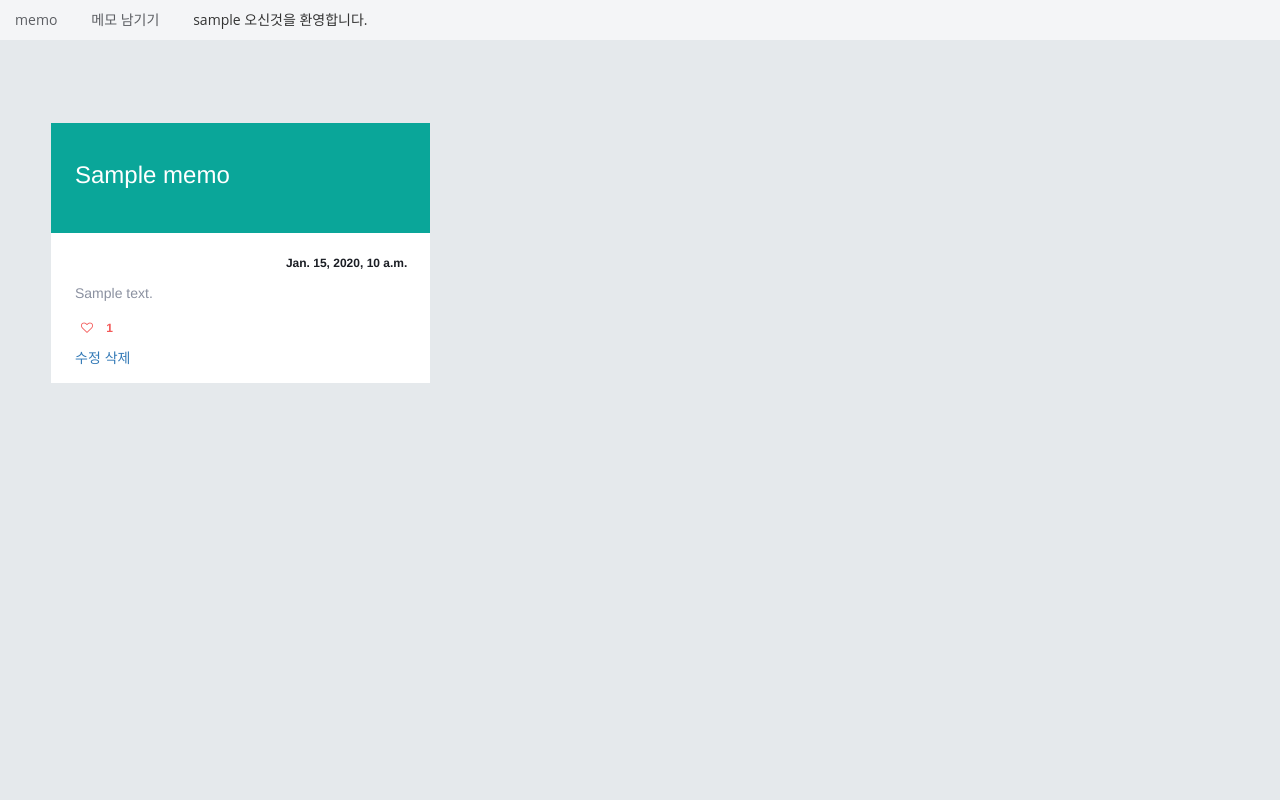
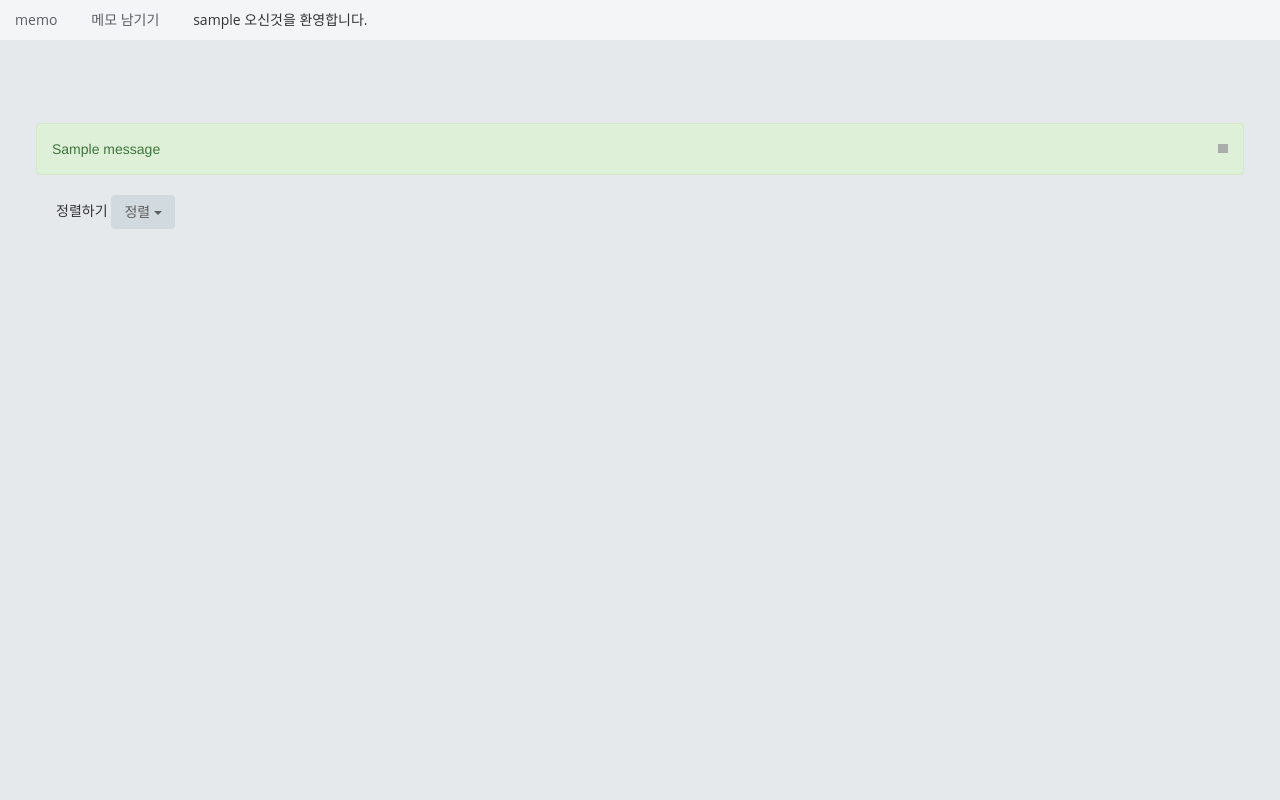
Before and after one commit to isl2121/project_memo, a Django app: page / in a window 1280 px wide. Run offline with Django 3.2, Linux system fonts and the light colour scheme; a user stored in the database is signed in; tables that the repository leaves empty hold one stand-in row (values such as "Sample post"); one stand-in notice (Sample message) is shown; some libraries are stand-ins or nearby versions; grey boxes are pictures that could not be loaded.

Commit message:
템플릿 변경 날짜 포멧 변경 메모 남기기 - 로그인 필수 좋아요 - 로그인필수 - 하트오류 수정 정렬 ui

```diff
--- a/memo/urls.py
+++ b/memo/urls.py
@@ -9,5 +9,6 @@ urlpatterns = [
     path('make/', views.make, name='make'),
     path('delete/<int:pk>/', views.delete, name='delete'),
     path('modify/<int:pk>/', views.modify, name='modify'),
-    path('like/<int:pk>/', views.like, name='like')
+    path('like/<int:pk>/', views.like, name='like'),
+    path('', include('django.contrib.auth.urls'))
 ]
--- a/memo/views.py
+++ b/memo/views.py
@@ -1,17 +1,37 @@
 from django.shortcuts import render, redirect
 from django.views.generic import ListView
-import json
+
 from .models import Memo
-from django.http import HttpResponse
+from django.http import HttpResponse, HttpResponseRedirect
 from .foms import UserForm, LoginForm, MemoForm
+from django.contrib import messages
 from django.contrib.auth.models import User
-from django.contrib.auth import login, authenticate
-from django.contrib.auth.decorators import login_required
-from django.views.decorators.http import require_POST
+from django.contrib.auth import authenticate
+from django.contrib.auth import login as auth_login
+from django.db.models import Count
+
 # Create your views here.
 
 class MemoLV(ListView):
     model = Memo
+    queryset = Memo.objects.all()
+
+    def get(self, request, *args, **kwargs):
+        orderby = request.GET.get('orderby')
+
+        if orderby == 'like':
+            print(self.queryset)
+            self.queryset = Memo.objects.annotate(like_count=Count('likes')).order_by('-like_count', '-update_time')
+            print(self.queryset)
+        elif orderby == 'mypost':
+            if User.is_authenticated:
+                user = User.objects.get(username=request.user.get_username())
+                self.queryset = Memo.objects.filter(user_name=user)
+            else:
+                self.queryset = Memo.objects.all().order_by('-update_time')
+        else:
+            self.queryset = Memo.objects.all().order_by('-update_time')
+        return super(MemoLV, self).get(request, *args, **kwargs)
 
     def get_context_data(self, **kwargs):
         context = super(MemoLV, self).get_context_data(**kwargs)
@@ -24,7 +44,7 @@ def signup(requset):
         form = UserForm(requset.POST)
         if form.is_valid():
             new_user = User.objects.create_user(**form.cleaned_data)
-            login(requset, new_user)
+            auth_login(requset, new_user)
             return redirect('memo:index')
     else:
         form = UserForm
@@ -40,7 +60,7 @@ def login(request):
             password = request.POST('password')
             user = authenticate(username=username, password=password)
             if user is not None:
-                login(request, user)
+                auth_login(request, user)
                 return redirect('memo:index')
 
         return HttpResponse('로그인 실패. 다시 시도 해보세요.')
@@ -52,17 +72,21 @@ def login(request):
 
 
 def make(request):
-    if request.method == 'POST':
-        form = MemoForm(request.POST)
-        if form.is_valid():
-            memo = form.save(commit=False)
-            memo.user_name = User.objects.get(username = request.user.get_username())
-            memo.save_memo()
-            return redirect('memo:index')
+    if request.user.is_authenticated:
+        if request.method == 'POST':
+            form = MemoForm(request.POST)
+            if form.is_valid():
+                memo = form.save(commit=False)
+                memo.user_name = User.objects.get(username = request.user.get_username())
+                memo.save_memo()
+                return redirect('memo:index')
+        else:
+            form = MemoForm()
+        return render(request, 'memo/make_memo.html' , {'form':form})
     else:
-        form = MemoForm()
 
-    return render(request, 'memo/make_memo.html' , {'form':form})
+        messages.warning(request, '로그인한 유저만 메시지를 남길수 있습니다.')
+        return HttpResponseRedirect('/')
 
 def delete(request, pk):
     memo = Memo.objects.get(pk=pk)
@@ -70,7 +94,8 @@ def delete(request, pk):
 
     if memo.user_name == user:
         memo.delete()
-        return redirect('memo:index')
+        messages.info(request, '성공적으로 삭제되었습니다.')
+        return HttpResponseRedirect('/')
     else:
         return render(request, 'memo/warning.html')
 
@@ -91,14 +116,18 @@ def modify(request, pk):
 
     return render(request, 'memo/modify_memo.html', {'memo':memo, 'form':form})
 
-@login_required
+
 def like(request, pk):
-    memo = Memo.objects.get(pk=pk)
-    user = User.objects.get(username=request.user.get_username())
+    if request.user.is_authenticated:
+        memo = Memo.objects.get(pk=pk)
+        user = User.objects.get(username=request.user.get_username())
 
-    if memo.likes.filter(id=user.id).exists():
-        memo.likes.remove(user)
+        if memo.likes.filter(id=user.id).exists():
+            memo.likes.remove(user)
+        else:
+            memo.likes.add(user)
+        return redirect('memo:index')
+
     else:
-        memo.likes.add(user)
-
-    return redirect('memo:index')
+        messages.warning(request, '로그인한 유저만 좋아요할수 있습니다.')
+        return HttpResponseRedirect('/')
--- a/project_memo/settings.py
+++ b/project_memo/settings.py
@@ -116,7 +116,7 @@ AUTH_PASSWORD_VALIDATORS = [
 
 LANGUAGE_CODE = 'en-us'
 
-TIME_ZONE = 'UTC'
+TIME_ZONE = 'Asia/Seoul'
 
 USE_I18N = True
 
--- a/templates/base_layout/layout.html
+++ b/templates/base_layout/layout.html
@@ -1,4 +1,5 @@
 {% load static %}
+
 <!DOCTYPE html>
 <html lang="ko">
     <head>
@@ -15,12 +16,10 @@
         <![endif]-->
     </head>
     <body class="horizontal-menu">
-
         <!-- BEGIN HEADER -->
         <!-- END HEADER -->
         <!-- BEGIN CONTAINER -->
         <div class="page-container row-fluid">
-
             <div class="page-content">
                 <div class="pull-right bar">
                     <div class="bar-inner">
@@ -38,39 +37,37 @@
                             <li>
                                 {% if user.is_authenticated %}
                                     {{ user.username }} 오신것을 환영합니다.
+                                {% else %}
+                                    <a href=" {% url 'memo:login' %}">
+                                        로그인하기
+                                    </a>
                                 {% endif %}
                             </li>
                         </ul>
                     </div>
-
-
                 </div>
                 <div class="content">
+                    {% if messages %}
+                        {% for message in messages %}
+                            <div class="row  m-r-10 m-l-10">
+                                <div class="alert {% if message.tags %} alert-{{ message.tags }} {% endif %} ">
+                                    <button class="close" data-dismiss="alert"></button>
+                                    {{ message }}
+                                </div>
+                            </div>
+                        {% endfor %}
+                    {% endif %}
+
                     {% block content %}
                     {% endblock %}
                 </div>
             </div>
-
         </div>
-      <!-- END CONTAINER -->
-      <!-- END PAGE
-         <body class="horizontal-menu">
-         	<div class="page-content">
-         		<div class="content ">
-         			<div id="container">
-         				<div class="row hidden-xlg">
-
-
-
-         				</div>
-         			</div>
-
-         		</div>
-         	</div>
-         	<!-- jQuery (부트스트랩의 자바스크립트 플러그인을 위해 필요합니다) -->
+        <script src="//code.jquery.com/jquery.min.js"></script>
         <script src="{% static 'js/webarch.js' %}" type="text/javascript"></script>
-      <script src="//code.jquery.com/jquery.min.js"></script>
-    {% block js %}
-   {% endblock js %}
+        <script src="http://ajax.aspnetcdn.com/ajax/jquery.validate/1.11.1/jquery.validate.min.js"></script>
+        <script src="http://cdnjs.cloudflare.com/ajax/libs/modernizr/2.6.2/modernizr.min.js"></script>
+        <script src="http:////cdnjs.cloudflare.com/ajax/libs/jquery/1.9.1/jquery.min.js"></script>
+        <script src="http://cdnjs.cloudflare.com/ajax/libs/twitter-bootstrap/2.3.1/js/bootstrap.min.js"></script>
     </body>
 </html>
--- a/templates/memo/make_memo.html
+++ b/templates/memo/make_memo.html
@@ -1,5 +1,6 @@
+
+
 {% extends 'base_layout/layout.html' %}
-
 {% block content %}
 <form method="post">
     {% csrf_token %}
@@ -27,7 +28,6 @@
                                     {{ form.content }}
                                 </div>
                             </div>
-
                         </div>
                     </div>
                 </div>
--- a/templates/memo/memo_list.html
+++ b/templates/memo/memo_list.html
@@ -2,44 +2,57 @@
 
 {% extends 'base_layout/layout.html' %}
 {% block content %}
+{% load custom_tags %}
+<div class="row col-md-12 m-b-10 m-l-10 pull-right">
+    정렬하기
+    <div class="btn-group">
+        <a class="btn dropdown-toggle btn-demo-space" data-toggle="dropdown" href="#"> 정렬 <span class="caret"></span> </a>
+        <ul class="dropdown-menu">
+            <li><a href="/?orderby=like">좋아요</a></li>
+            {% if user.is_authenticated %}
+            <li><a href="/?orderby=mypost">내가 쓴 메모</a></li>
+            {% endif %}
+            <li><a href="/?orderby=update">날짜순</a></li>
+        </ul>
+    </div>
+</div>
+<div class="row visible-xlg">
+    {% for num in '1230' %}
+        <div class="col-md-3 col-sm-6">
             {% for memo in memo_list %}
-<div class="row col-md-4 m-b-10 m-l-10">
+                {% with result=forloop.counter|modulo:4 %}
+                    {% if num|to_int == result %}
+                <div class="row">
                     <!-- BEGIN BLOG POST SIMPLE-->
-   <div class="">
+                    <div class="col-md-12 m-b-10">
                         <div class="widget-item ">
-         <div class="tiles green " style="max-height:345px">
-            <div class="tiles-body">
+                            <div class="tiles green " style="max-height:72px">
+                                <div class="tiles-body" style="padding: 1px 18px 15px 24px;">
                                     <h3> {{ memo.title }}
                                     </h3>
-               <br>
                                 </div>
                             </div>
                             <div class="tiles white ">
                                 <div class="tiles-body">
                                     <div class="row">
-                  <div class="user-comment-wrapper pull-left">
-                     <div class="comment">
-                        <div class="user-name text-black bold"> {{ memo.name }} </div>
-                     </div>
-                     <div class="clearfix"></div>
-                  </div>
-                  <div class="pull-right m-r-20"> <span class="bold text-black small-text">{{ memo.update_time }}</span> </div>
-                  <div class="clearfix"></div>
                                         <div class="p-l-15 p-t-10 p-r-20">
-                     <p>{{ memo.content }}</p>
+                                            <p>{{ memo.content|linebreaksbr }}</p>
                                             <div class="post p-t-10 p-b-10">
                                                 <ul class="action-bar no-margin p-b-20 ">
                                                     <li>
                                                         <a href="{% url 'memo:like' pk=memo.pk %}"  class="text-error bold">
-                                    {% if login_user_name in memo.likes %}
+                                                        {% with like_user=memo.likes.all %}
+                                                        {% if login_user_name in like_user %}
                                                         <i class="fa fa-heart  m-r-10"></i>
                                                         {% else %}
                                                         <i class="fa fa-heart-o  m-r-10"></i>
                                                         {% endif %}
                                                         {{ memo.total_like }}
+                                                        {% endwith %}
                                                         </a>
                                                     </li>
                                                 </ul>
+                                                <span class="bold text-black small-text pull-right">{{ memo.update_time | date:"Y-m-d H:m:s" }}</span>
                                                 <div class="clearfix"></div>
                                             </div>
                                             {% if login_user_name == memo.user_name %}
@@ -52,11 +65,15 @@
                             </div>
                         </div>
                     </div>
-
+                </div>
+                {% endif %}
+                {% endwith %}
+            {% endfor %}
         </div>
     {% endfor %}
+</div>
 {% endblock content %}
-
-{% block js %}
-
-{% endblock %}
+{% for memo in memo_list %}
+{{ forloop.parentloop.counter }}
+<div class="col-md-4 col-sm-6"></div>
+{% endfor %}
--- a/templates/user/login.html
+++ b/templates/user/login.html
@@ -10,7 +10,7 @@
           <p>
             로그인하여 간단하게 메모를 남기세요.
             <br>
-            <a href="#">Sign up Now!</a> 아이디가 없으신분은 옆에 링크를 통해 회원가입을 해주세요
+            <a href="{% url 'memo:join' %}">Sign up Now!</a> 아이디가 없으신분은 옆에 링크를 통해 회원가입을 해주세요
           </p>
           <br>
         </div>
```
Lines whose indentation alone changed are shown as unchanged.
